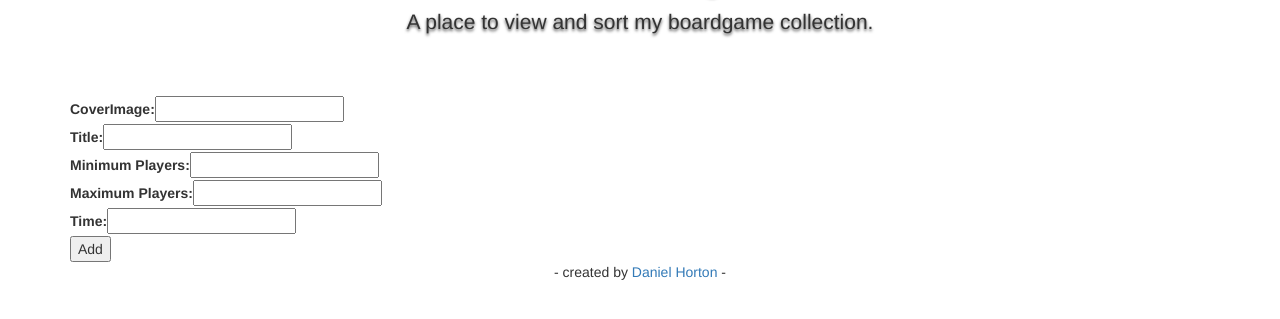
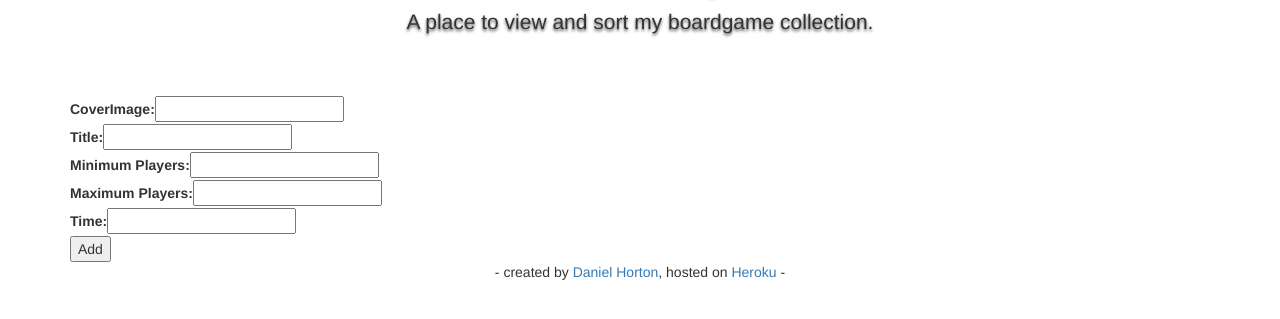
Before and after one commit to HanielDorton/BoardGames, a website: page site/index.html in a window 1280 px wide. Shown: the part 153-472 px from the top of the page. Drawn offline with nearby package versions, Linux system fonts and the light colour scheme; a script that the page names is missing.

Commit message:
Updated Footer

```diff
--- a/site/index.html
+++ b/site/index.html
@@ -101,7 +101,7 @@
 </div>
 
 <footer>
-- created by <a href = "http://hanieldorton.github.io/">Daniel Horton</a> -
+- created by <a href = "http://hanieldorton.github.io/">Daniel Horton</a>, hosted on <a href = "http://www.heroku.com"> Heroku</a> -
 </footer>
 
 <script src="js/models.js"></script>
```
